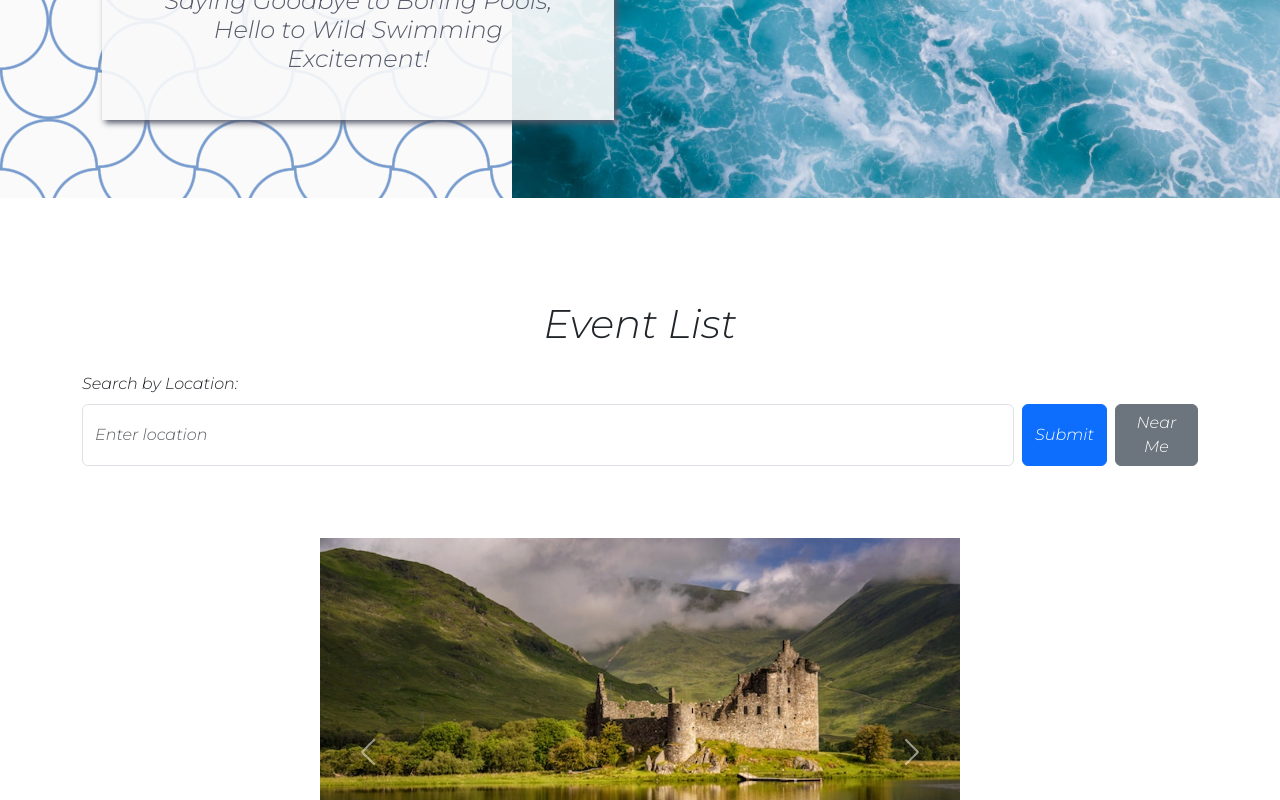
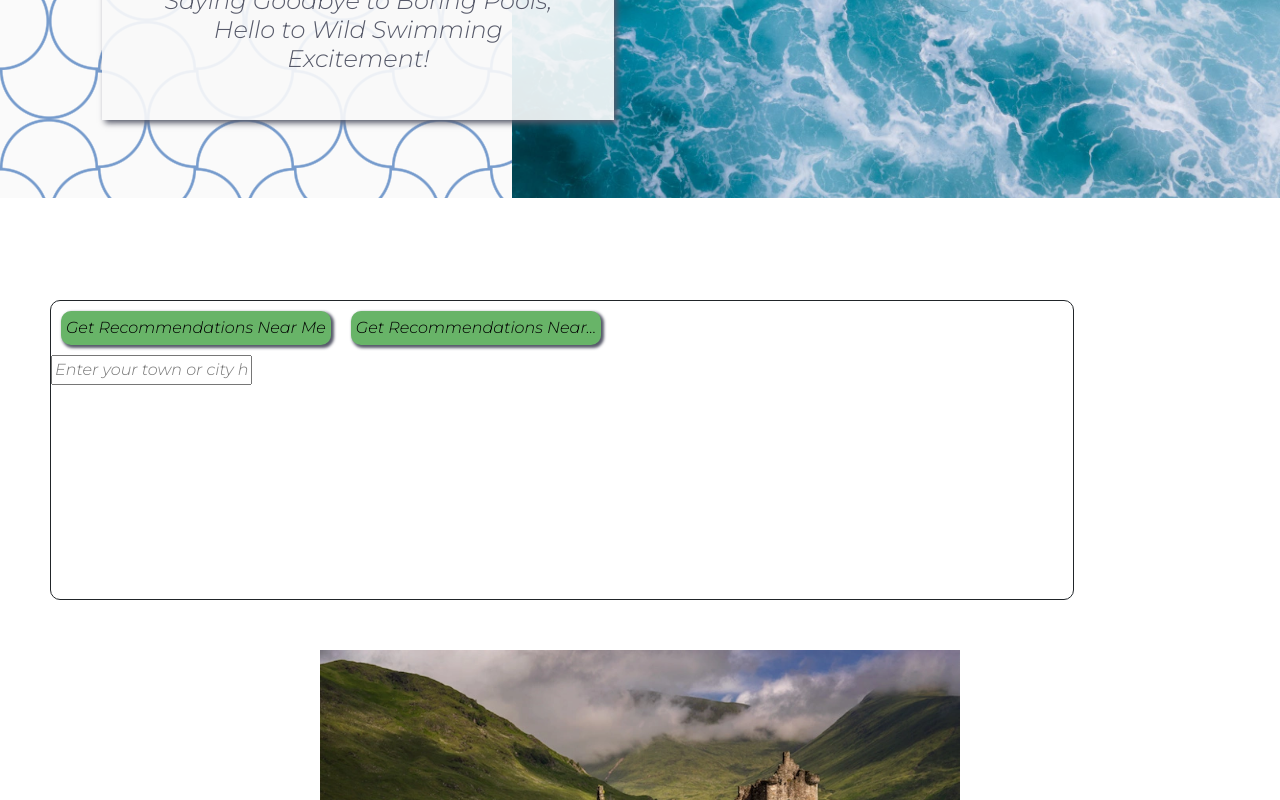
Before and after one commit to Ant2210/aqua-la-vista, a React (Create React App) app: page / in a window 1280 px wide. Shown: the part 423-1223 px from the top of the page. Built offline with nearby package versions, Linux system fonts and the light colour scheme.

Commit message:
Add chatgpt recommendations

```diff
--- a/package.json
+++ b/package.json
@@ -7,6 +7,7 @@
     "axios": "^1.4.0",
     "bootstrap": "^5.3.0",
     "dotenv": "^16.3.1",
+    "openai": "^3.3.0",
     "react": "^18.2.0",
     "react-bootstrap": "^2.8.0",
     "react-dom": "^18.2.0",
--- a/src/App.js
+++ b/src/App.js
@@ -4,7 +4,7 @@ import "./index.css";
 import PageNav from "./components/Navbar";
 import Footer from "./components/Footer";
 import HeroImage from "./components/HeroImage";
-import EventsList from "./components/EventsList";
+import Chat from "./components/Chat";
 import CarouselCountries from "./components/carouselCountries";
 
 
@@ -13,7 +13,7 @@ function App() {
         <>
             <PageNav />
             <HeroImage />
-            <EventsList />
+            <Chat />
             <CarouselCountries />
             <Footer />
         </>
--- /dev/null
+++ b/src/components/Chat.js
@@ -0,0 +1,114 @@
+import data from "./data/.data.json";
+import { Configuration, OpenAIApi } from "openai";
+import { useState } from "react";
+
+const getData = (info) => data.map((item) => item[info]);
+const key = getData("API_KEY");
+const userMessage = String(getData("message"));
+
+const openai = new OpenAIApi(
+  new Configuration({
+    apiKey: key,
+  })
+);
+
+const Chat = () => {
+  const [response, setResponse] = useState("");
+  const [isLoading, setIsLoading] = useState(false);
+  const [locationInput, setLocationInput] = useState("");
+
+  const handleButtonClick = () => {
+    if (locationInput.trim() === "") {
+      alert("Please enter a location or click 'Get Recommendations Near Me'.");
+      return;
+    }
+
+    setIsLoading(true);
+    sendRequest(locationInput);
+  };
+
+  const sendRequest = (location) => {
+    const message = { role: "user", content: userMessage.replace("[location]", location) };
+
+    openai
+      .createChatCompletion({
+        model: "gpt-3.5-turbo",
+        messages: [message],
+      })
+      .then((res) => {
+        setResponse(res.data.choices[0].message.content.replace(/"/g, ""));
+      })
+      .catch((error) => {
+        console.error("Error:", error.response.data);
+      })
+      .finally(() => {
+        setIsLoading(false);
+      });
+  };
+
+  const formatResponse = () => {
+    return response.split("\n").map((line, index) => (
+      <p key={index}>{line}</p>
+    ));
+  };
+
+  const handleLocationButtonClick = () => {
+    if (isLoading) return;
+
+    setIsLoading(true);
+
+    navigator.geolocation.getCurrentPosition(
+      (position) => {
+        const location = `Latitude: ${position.coords.latitude}, Longitude: ${position.coords.longitude}`;
+        sendRequest(location);
+      },
+      (error) => {
+        console.error("Error:", error);
+        setIsLoading(false);
+      }
+    );
+  };
+
+  const handleLocationInputChange = (event) => {
+    setLocationInput(event.target.value);
+  };
+
+  const handleLocationInputKeyPress = (event) => {
+    if (event.key === "Enter") {
+      event.preventDefault();
+      handleButtonClick();
+    }
+  };
+
+  return (
+    <div className="chat-div">
+      <button className="chat-buttons" onClick={handleLocationButtonClick}>
+        Get Recommendations Near Me
+      </button>
+      <button className="chat-buttons" onClick={handleButtonClick}>
+        Get Recommendations Near...
+      </button>
+      <form>
+        <input
+          type="text"
+          placeholder="Enter your town or city here..."
+          value={locationInput}
+          onChange={handleLocationInputChange}
+          onKeyPress={handleLocationInputKeyPress}
+        />
+      </form>
+      {isLoading && (
+        <div>
+          Loading... Your results can take a few seconds to come through while our AI Bot thinks about it.
+        </div>
+      )}
+      {!isLoading && response && (
+        <div>
+          <div className="chat-div-2">{formatResponse()}</div>
+        </div>
+      )}
+    </div>
+  );
+};
+
+export default Chat;
--- a/src/index.css
+++ b/src/index.css
@@ -203,6 +203,27 @@ footer a:hover {
   margin: 0 auto;
 }
 
+.chat-div {
+  margin: 50px 50px;
+  width: 80%;
+  min-height: 300px;
+  border: 1px solid;
+  border-radius: 10px;
+}
+
+.chat-div-2 {
+  padding: 15px;
+}
+
+.chat-buttons {
+  padding: 5px;
+  margin: 10px 10px;
+  background-color: rgb(104, 180, 104);
+  border: none;
+  border-radius: 10px;
+  box-shadow: 2px 2px 3px 1px var(--clr-dark);
+}
+
 @media screen and (max-width: 768px) {
   .navbar-nav #nav-link {
     max-width: fit-content;
```
Also changed, not shown: src/components/data/.data.json (added), 1 other file (tests, documents, lock files or other folders).
